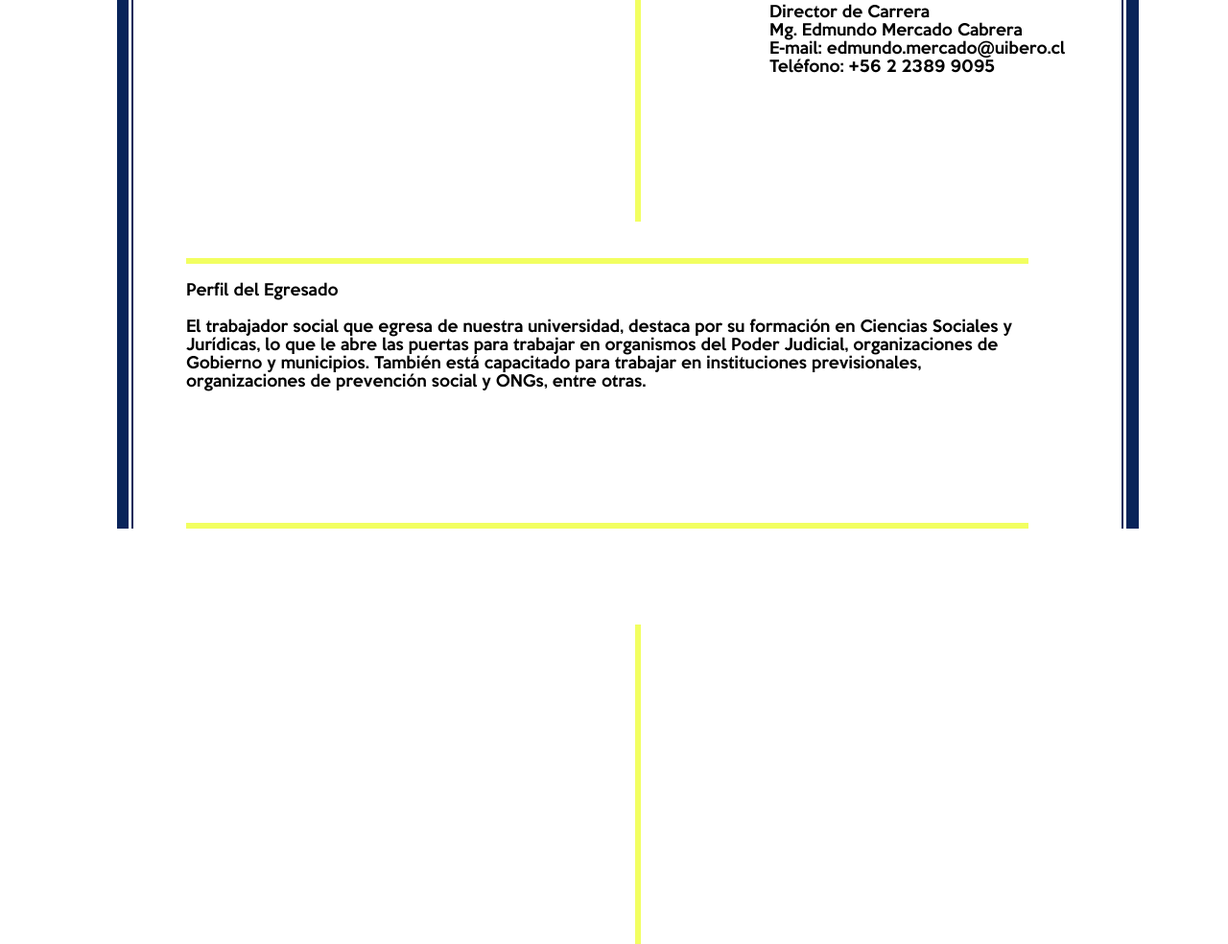
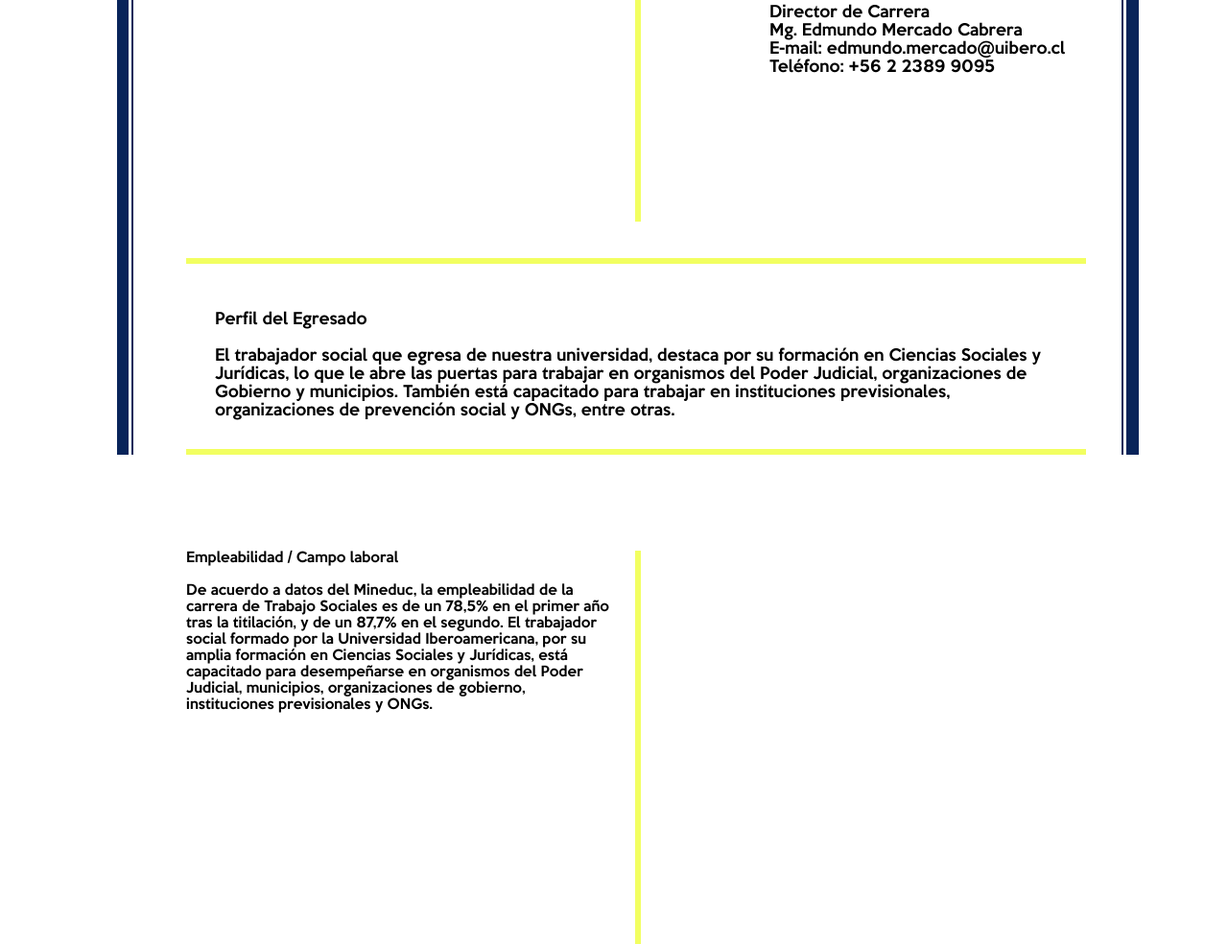
Before and after one commit to CamiloLira/uibero, a PHP site: page /facultad-trabajosocial.php in a window 1280 px wide. Shown: the part 902-1886 px from the top of the page at 96% size. Run offline with PHP 8.4, Linux system fonts and the light colour scheme.

Commit message:
diagramacion

```diff
--- a/css/facultatsocial.css
+++ b/css/facultatsocial.css
@@ -67,6 +67,7 @@
 	margin-top:60%;
 	border-top:solid 6px #f2ff61;
 		border-bottom:solid 6px #f2ff61;
-	height:270px;
+	height:100%;
+	padding:30px;
 	width:90%;
 	}
--- a/facultad-trabajosocial.php
+++ b/facultad-trabajosocial.php
@@ -39,7 +39,13 @@
     <p>&nbsp;</p>
     <p> El trabajador social que egresa de nuestra universidad, destaca por su formación en Ciencias Sociales y Jurídicas, lo que le abre las puertas para trabajar en organismos del Poder Judicial, organizaciones de Gobierno y municipios. También está capacitado para trabajar en instituciones previsionales, organizaciones de prevención social y ONGs, entre otras. </p>
   </div>
-<div class="intro"></div>
+<div class="intro">
+  <p>Empleabilidad / Campo laboral
+   </p>
+  <p>&nbsp;</p>
+  <p> De acuerdo a datos del Mineduc, la empleabilidad de la carrera de Trabajo Sociales es de un 78,5% en el primer año tras la titilación, y de un 87,7% en el segundo.
+    El trabajador social formado por la Universidad Iberoamericana, por su amplia formación en Ciencias Sociales y Jurídicas, está capacitado para desempeñarse en organismos del Poder Judicial, municipios, organizaciones de gobierno, instituciones previsionales y ONGs. </p>
+</div>
 </div>
 
 <!-- div para los bordes -->
```
